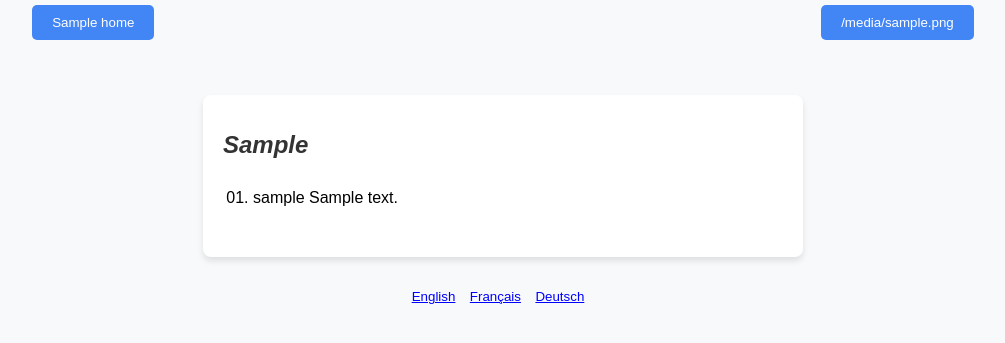
After one commit to Talalragba/Project_glossary, a Django app: template webmlg/appwmlg/templates/appwmlg/trails.html in a window 1280 px wide. The commit adds this page. Shown: the top 343 px of the page, without its empty margins (137-1142 px from the left). Run offline with Django 5.2, Linux system fonts and the light colour scheme; the template is opened without the code that fills it: most values are stand-ins (such as "Sample title", 1, 10 or a date in 2020).

Commit message:
trails added 30/01/2025

```diff
--- a/webmlg/appwmlg/templates/appwmlg/searchpage.html
+++ b/webmlg/appwmlg/templates/appwmlg/searchpage.html
@@ -138,6 +138,7 @@
     <div class="top-buttons-group-1">
         <button class="button" onclick="location.href='{% url 'users' %}'">{{languageFile.searchpage.Users}}</button>
         <button class="button" onclick="location.href='{% url 'notifications' %}'">{{languageFile.searchpage.Notifications}}</button>
+        <button class="button" onclick="location.href='{% url 'trails' %}'">{{languageFile.searchpage.Trails}}</button>
     </div>
     <div class="top-buttons-group-2">
         <button class="button" onclick="location.href='{% url 'logout' %}'">{{languageFile.searchpage.Logout}}</button>
--- /dev/null
+++ b/webmlg/appwmlg/templates/appwmlg/trails.html
@@ -0,0 +1,145 @@
+<!DOCTYPE html>
+<html lang="fr">
+<head>
+    <meta charset="UTF-8">
+    <meta name="viewport" content="width=device-width, initial-scale=1.0">
+    <title>{{languageFile.trails.Audit_logs}}</title>
+    <style>
+        body {
+            margin: 0;
+            font-family: Arial, sans-serif;
+            background-color: #f8f9fa;
+        }
+        .page-content-root{
+            display: flex;
+            justify-content: space-around;
+            padding: 50px 100px;
+
+        }
+        .page-content {
+
+            text-align:left; /* Center text within the container */
+            background-color: #ffffff; /* White background for the container */
+            padding: 20px;
+            border-radius: 8px;
+            box-shadow: 0 4px 6px rgba(0, 0, 0, 0.1); /* Subtle shadow for a 3D effect */
+            width: 100%;
+            max-width: 600px; /* Set a max width for the container */
+            box-sizing: border-box;
+        }
+
+        .page-content h1 {
+            font-size: 24px; /* Larger font for the heading */
+            margin-bottom: 20px; /* Space below the heading */
+            color: #333; /* Darker color for contrast */
+            font-style: italic;
+        }
+
+        .page-content ul {
+            list-style-type:decimal-leading-zero; /* Remove default bullet points */
+            padding: 0;
+            margin: 30px;
+        }
+
+        .page-content ul li {
+            margin: 10px 0; /* Space between list items */
+        }
+
+        .page-content ul li a {
+            text-decoration: none; /* Remove underline */
+            color: #007bff; /* Blue text color */
+            font-weight: bold; /* Make the text bold */
+        }
+
+        .page-content ul li a:hover {
+            color: #0056b3; /* Darker blue on hover */
+            text-decoration: underline; /* Underline effect on hover */
+        }
+
+        .top-buttons {
+            display: flex;
+            justify-content: space-around;
+        }
+        .top-buttons-group-1 {
+            background-color: #4285f4;
+            color: white;
+            border: none;
+            padding: 10px 20px;
+            margin: 5px;
+            border-radius: 5px;
+            cursor: pointer;
+        }
+
+        .top-buttons-group-1:hover {
+            background-color: #357ae8;
+        }
+        /* Buttom buttons layout*/
+        .language-selection {
+            display: flex;
+            justify-content: center; /* Center horizontally */
+            align-items: center; /* Center vertically within the container */
+            position:relative;
+            bottom: 20px; /* Distance from the bottom of the page */
+            left: 50%;
+            transform: translateX(-50%); /* Center horizontally based on its width */
+        }
+        /* Language selection section*/
+        .language-button {
+            background: none;
+            border: none;
+            color: blue;
+            text-decoration: underline;
+            cursor: pointer;
+            padding: 0;
+            margin-right: 10px;
+        }
+
+    </style>
+</head>
+<body>
+
+<div class="top-buttons">
+    <div>
+        <button class="top-buttons-group-1" onclick="location.href='{% url 'search' %}'">{{languageFile.trails.Home}}</button>
+    </div>
+    <div></div>
+    <div>
+        <button class="top-buttons-group-1" onclick="location.href='{% url 'logout' %}'">{{languageFile.trails.Logout}}</button>
+    </div>
+</div>
+
+<div class="page-content-root">
+    <div class="page-content">
+        <h1>{{languageFile.trails.Logs_list}}</h1>
+        <ul>
+            {% for trail in trails %}
+            <li>{{ trail.Username }} {{ trail.Message }}</li>
+            {% endfor %}
+        </ul>
+    </div>
+</div>
+
+<div class="language-selection">
+    <form action="{% url 'changeLanguage' %}" method="post" style="display: inline;">
+        {% csrf_token %}
+        <input type="hidden" name="pageName" value="trails">
+
+        <!-- Language: English -->
+        <button type="submit" name="language" value="en" class="language-button">
+            English
+        </button>
+
+        <!-- Language: French -->
+        <button type="submit" name="language" value="fr" class="language-button">
+            Français
+        </button>
+
+        <!-- Language: German -->
+        <button type="submit" name="language" value="de" class="language-button">
+            Deutsch
+        </button>
+    </form>
+</div>
+
+</body>
+</html>
--- a/webmlg/webmlg/urls.py
+++ b/webmlg/webmlg/urls.py
@@ -19,6 +19,8 @@ from appwmlg.views import notifications_view
 from appwmlg.views import notification_view
 ##########
 from appwmlg.views import changeLanguage_view
+##########
+from appwmlg.views import trails_view
 
 
 urlpatterns = [
@@ -44,6 +46,7 @@ urlpatterns = [
     path('notification/', notification_view, name='notification'),
     ######################################
     path('changeLanguage/', changeLanguage_view, name='changeLanguage'),
-
+    ######################################
+    path('trails/', trails_view, name='trails'),
 
 ]
```
Also changed, not shown: webmlg/appwmlg/translations/de.json (+10 -1 lines), webmlg/appwmlg/translations/eng.json (+8 -2 lines), webmlg/appwmlg/translations/fr.json (+9 -1 lines), webmlg/appwmlg/views.py (+64 -1 lines), webmlg/db.sqlite3.
